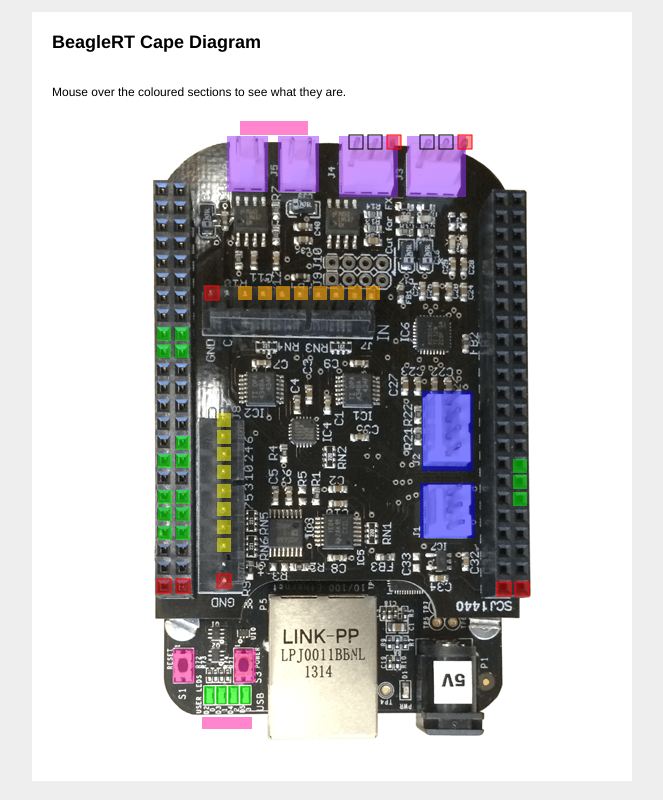
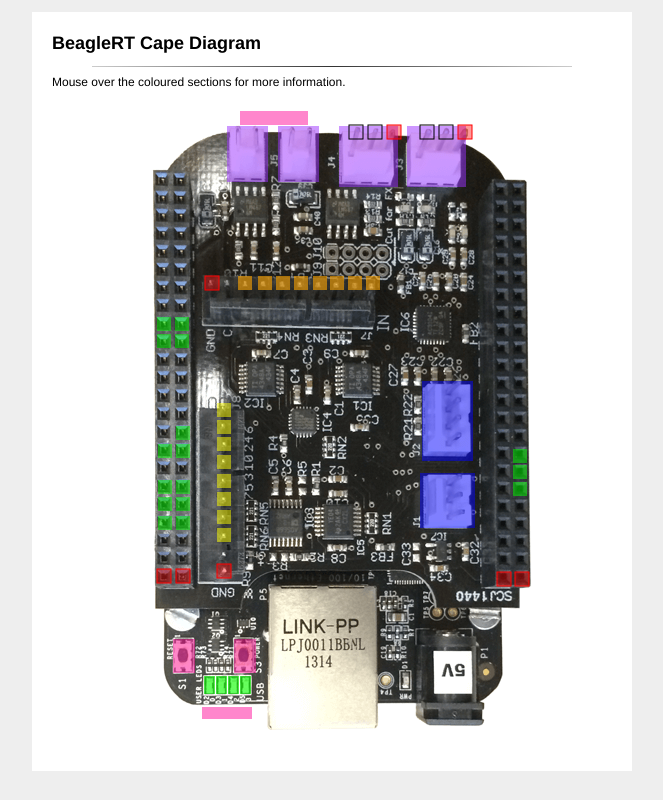
Before and after one commit to disastrid/bbb_diagram, a plain HTML site: page index.html in a window 1280 px wide. Shown: the whole page, without its empty margins (308-971 px from the left). Drawn offline with nearby package versions, Linux system fonts and the light colour scheme.

Commit message:
Maybe if I stop saying I’m going to bed I’ll stop making changes and actually go to bed.

```diff
--- a/css/style.css
+++ b/css/style.css
@@ -26,11 +26,20 @@ body {
     padding-bottom: 40px;
 }
 
+hr {
+    border: 0;
+    height: 1px;
+    background: #333;
+    background-image: linear-gradient(to right, #ccc, #333, #ccc);
+    width: 80%;
+}
+
 h1 {
     font-family: Helvetica, sans-serif;
     font-size: 18px;
+    line-height: 22px;
     font-weight: bold;
-    padding: 20px;
+    padding: 20px 0 0 20px;
 }
 p {
     font-family: Helvetica, sans-serif;
--- a/index.html
+++ b/index.html
@@ -14,7 +14,8 @@
 
         <div id="title">
             <h1>BeagleRT Cape Diagram</h1>
-            <p>Mouse over the coloured sections to see what they are.</p>
+            <hr />
+            <p>Mouse over the coloured sections for more information.</p>
         </div><!-- end title  -->
         <div id="image">
         </div><!-- end image -->
```
